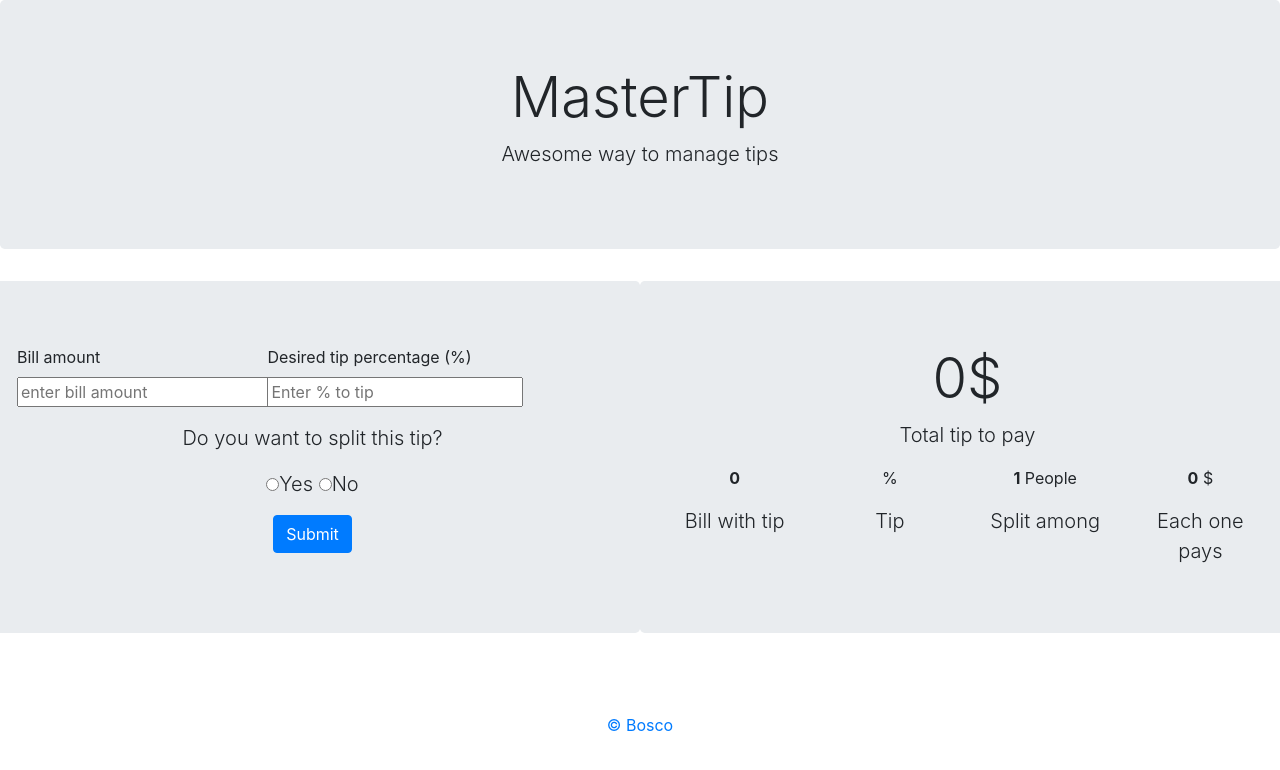
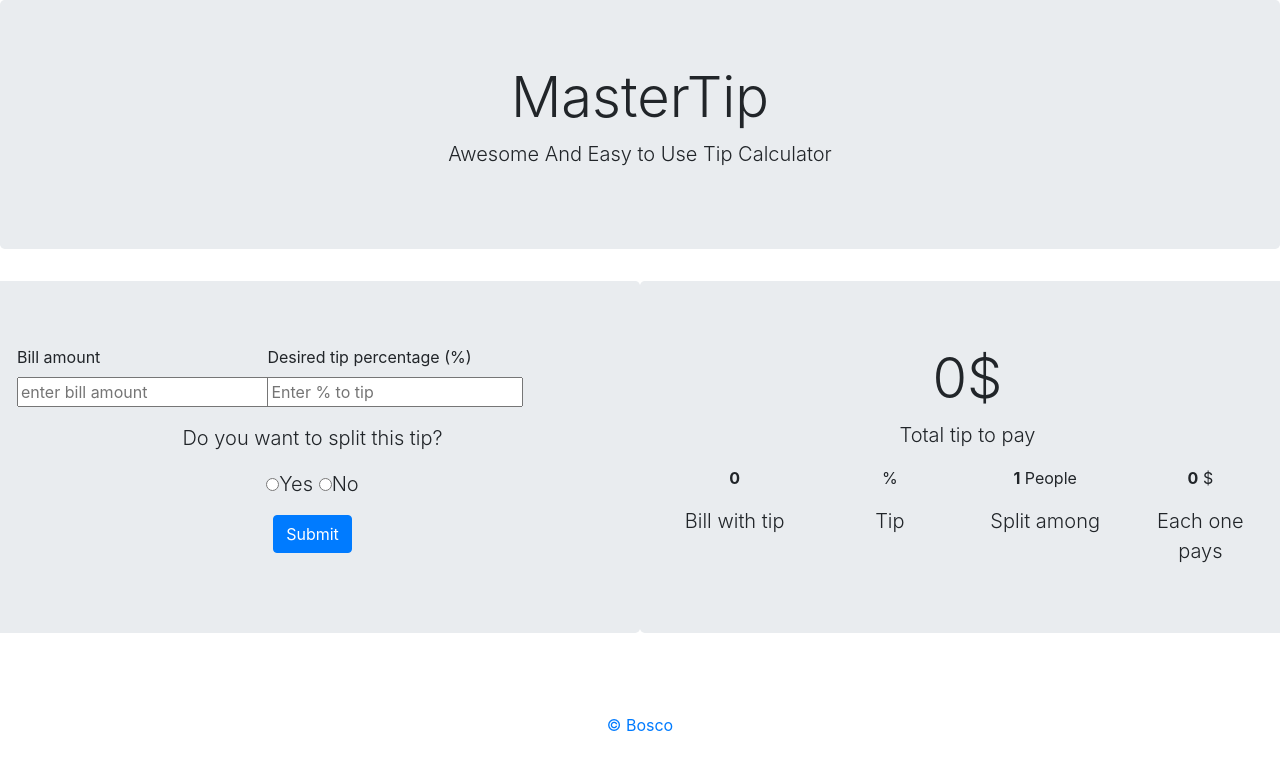
Before and after one commit to Nzibosco/masterTip, a website: page index.html in a window 1280 px wide. Drawn offline with nearby package versions, Linux system fonts and the light colour scheme.

Commit message:
changed the slogan

```diff
--- a/asset/script/index.js
+++ b/asset/script/index.js
@@ -55,7 +55,7 @@ $(document).ready(function () {
             };
             tipToPay();
         } else {
-            // if no split needed, we will go straight to calculating tip only
+            // if no split needed, we will go straight to calculating the tip only
             function tipToPay() {
                 tip = bill * tipPercent / 100;
                 console.log(tip);
--- a/index.html
+++ b/index.html
@@ -29,7 +29,7 @@
     <!-- A jumbotron to contain opening info -->
     <div class="jumbotron text-center" id="info-panel">
         <h1 class="display-4" id="title">MasterTip</h1>
-        <p class="lead" id="slogan">Awesome way to manage tips</p>
+        <p class="lead" id="slogan">Awesome And Easy to Use Tip Calculator</p>
     </div>
     <!-- form for input collection -->
     <div class="row" id="main-panel">
```
